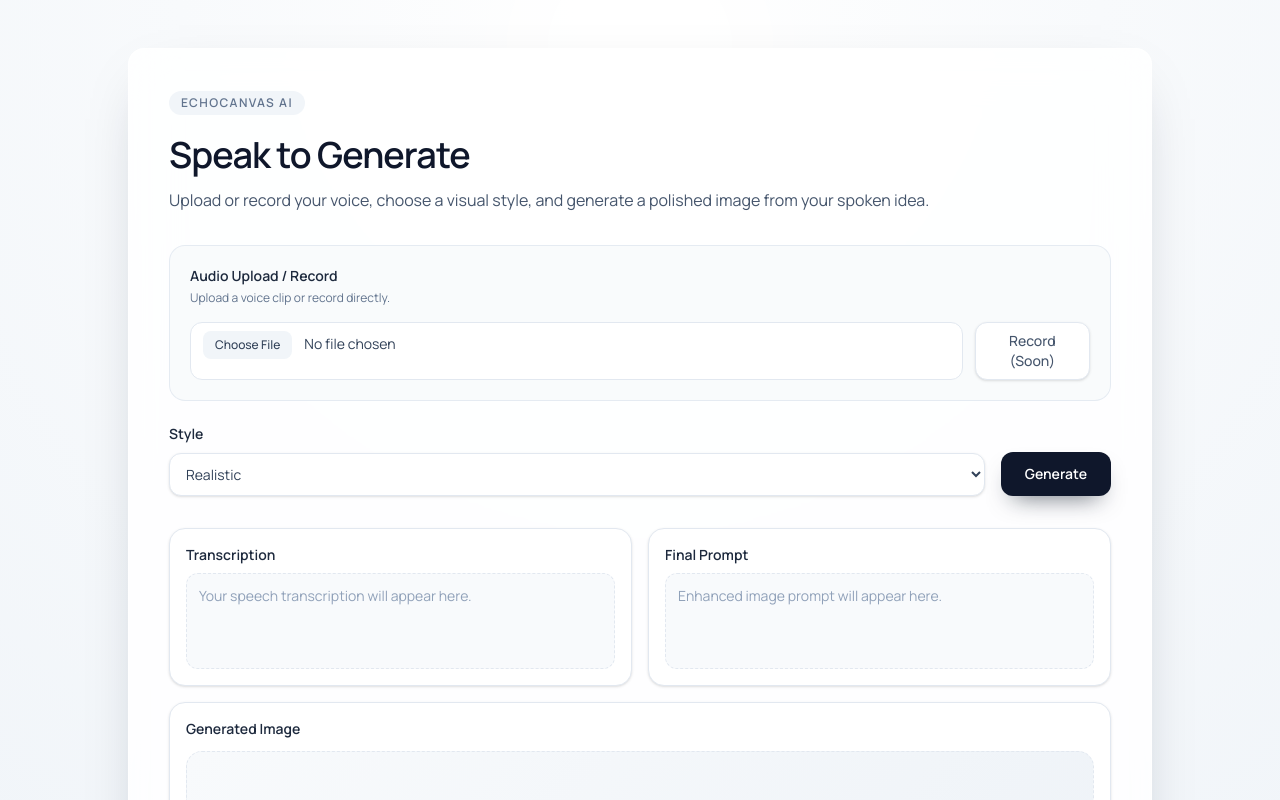
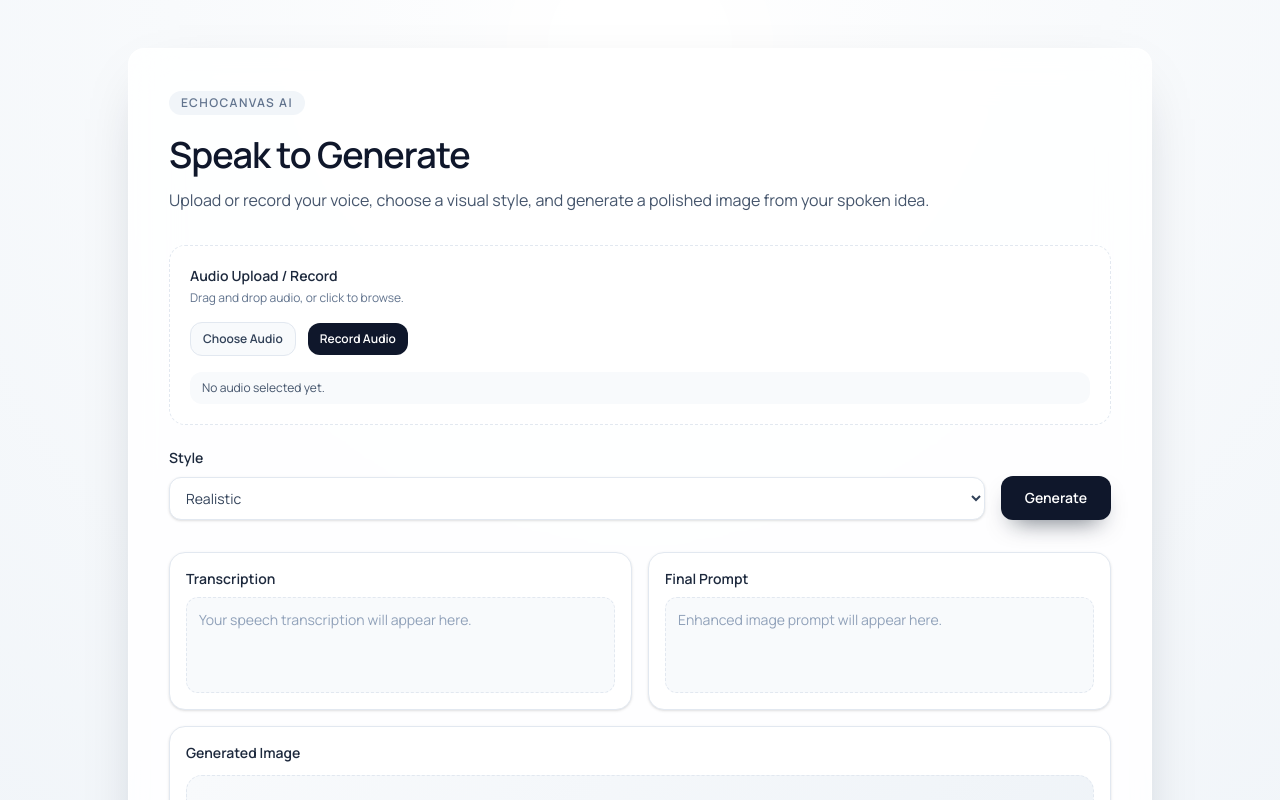
Before and after one commit to sarthaksinghaniya/EchoCanvas, a Next.js app in the folder speech_to_image_free/frontend/: page / in a window 1280 px wide. Shown: the top 800 px of the page. Built offline with nearby package versions, Linux system fonts and the light colour scheme.

Commit message:
Add reusable AudioInput component with upload and recording

```diff
--- /dev/null
+++ b/speech_to_image_free/frontend/components/AudioInput.tsx
@@ -0,0 +1,186 @@
+"use client";
+
+import { useId, useRef, useState } from "react";
+
+type AudioInputProps = {
+  value: File | null;
+  onChange: (file: File | null) => void;
+  className?: string;
+  allowRecording?: boolean;
+};
+
+export function AudioInput({
+  value,
+  onChange,
+  className,
+  allowRecording = true,
+}: AudioInputProps) {
+  const inputId = useId();
+  const fileInputRef = useRef<HTMLInputElement | null>(null);
+  const mediaRecorderRef = useRef<MediaRecorder | null>(null);
+  const streamRef = useRef<MediaStream | null>(null);
+  const chunksRef = useRef<Blob[]>([]);
+
+  const [isDragging, setIsDragging] = useState(false);
+  const [isRecording, setIsRecording] = useState(false);
+  const [error, setError] = useState<string | null>(null);
+
+  const selectFile = (file: File | null) => {
+    if (!file) {
+      onChange(null);
+      return;
+    }
+
+    if (!file.type.startsWith("audio/")) {
+      setError("Please select a valid audio file.");
+      return;
+    }
+
+    setError(null);
+    onChange(file);
+  };
+
+  const handleInputChange = (event: React.ChangeEvent<HTMLInputElement>) => {
+    const file = event.target.files?.[0] ?? null;
+    selectFile(file);
+  };
+
+  const handleDrop = (event: React.DragEvent<HTMLDivElement>) => {
+    event.preventDefault();
+    setIsDragging(false);
+    const file = event.dataTransfer.files?.[0] ?? null;
+    selectFile(file);
+  };
+
+  const stopStreamTracks = () => {
+    if (!streamRef.current) {
+      return;
+    }
+    for (const track of streamRef.current.getTracks()) {
+      track.stop();
+    }
+    streamRef.current = null;
+  };
+
+  const startRecording = async () => {
+    if (!allowRecording) {
+      return;
+    }
+
+    try {
+      setError(null);
+      const stream = await navigator.mediaDevices.getUserMedia({ audio: true });
+      const recorder = new MediaRecorder(stream);
+      chunksRef.current = [];
+      streamRef.current = stream;
+      mediaRecorderRef.current = recorder;
+
+      recorder.ondataavailable = (event) => {
+        if (event.data.size > 0) {
+          chunksRef.current.push(event.data);
+        }
+      };
+
+      recorder.onstop = () => {
+        const blob = new Blob(chunksRef.current, { type: "audio/webm" });
+        const recordedFile = new File([blob], "recording.webm", { type: blob.type });
+        selectFile(recordedFile);
+        stopStreamTracks();
+      };
+
+      recorder.start();
+      setIsRecording(true);
+    } catch {
+      setError("Microphone access denied or unavailable.");
+    }
+  };
+
+  const stopRecording = () => {
+    const recorder = mediaRecorderRef.current;
+    if (!recorder || recorder.state === "inactive") {
+      return;
+    }
+    recorder.stop();
+    mediaRecorderRef.current = null;
+    setIsRecording(false);
+  };
+
+  return (
+    <div className={className}>
+      <div
+        role="button"
+        tabIndex={0}
+        onClick={() => fileInputRef.current?.click()}
+        onKeyDown={(event) => {
+          if (event.key === "Enter" || event.key === " ") {
+            event.preventDefault();
+            fileInputRef.current?.click();
+          }
+        }}
+        onDragOver={(event) => {
+          event.preventDefault();
+          setIsDragging(true);
+        }}
+        onDragLeave={() => setIsDragging(false)}
+        onDrop={handleDrop}
+        className={`rounded-2xl border border-dashed bg-white p-5 transition ${
+          isDragging
+            ? "border-sky-400 shadow-[0_0_0_4px_rgba(56,189,248,0.15)]"
+            : "border-slate-200 hover:border-slate-300"
+        }`}
+      >
+        <input
+          ref={fileInputRef}
+          id={inputId}
+          type="file"
+          accept="audio/*"
+          className="hidden"
+          onChange={handleInputChange}
+        />
+
+        <p className="text-sm font-semibold text-slate-800">Audio Upload / Record</p>
+        <p className="mt-1 text-xs text-slate-500">
+          Drag and drop audio, or click to browse.
+        </p>
+
+        <div className="mt-4 flex flex-wrap items-center gap-3">
+          <button
+            type="button"
+            onClick={(event) => {
+              event.stopPropagation();
+              fileInputRef.current?.click();
+            }}
+            className="rounded-xl border border-slate-200 bg-slate-50 px-3 py-2 text-xs font-semibold text-slate-700 hover:bg-slate-100"
+          >
+            Choose Audio
+          </button>
+
+          {allowRecording ? (
+            <button
+              type="button"
+              onClick={(event) => {
+                event.stopPropagation();
+                if (isRecording) {
+                  stopRecording();
+                } else {
+                  void startRecording();
+                }
+              }}
+              className={`rounded-xl px-3 py-2 text-xs font-semibold text-white ${
+                isRecording ? "bg-rose-500 hover:bg-rose-600" : "bg-slate-900 hover:bg-slate-800"
+              }`}
+            >
+              {isRecording ? "Stop Recording" : "Record Audio"}
+            </button>
+          ) : null}
+        </div>
+
+        <p className="mt-4 truncate rounded-xl bg-slate-50 px-3 py-2 text-xs text-slate-600">
+          {value ? `Selected: ${value.name}` : "No audio selected yet."}
+        </p>
+
+        {error ? <p className="mt-2 text-xs text-rose-600">{error}</p> : null}
+      </div>
+    </div>
+  );
+}
--- a/speech_to_image_free/frontend/components/landing-card.tsx
+++ b/speech_to_image_free/frontend/components/landing-card.tsx
@@ -1,4 +1,12 @@
+"use client";
+
+import { useState } from "react";
+
+import { AudioInput } from "@/components/AudioInput";
+
 export function LandingCard() {
+  const [selectedAudio, setSelectedAudio] = useState<File | null>(null);
+
   return (
     <article className="rounded-2xl border border-white/80 bg-white/85 p-6 shadow-[0_20px_60px_-30px_rgba(15,23,42,0.35)] backdrop-blur-xl sm:p-8 lg:p-10">
       <p className="inline-flex rounded-xl bg-slate-100 px-3 py-1 text-xs font-semibold tracking-[0.12em] text-slate-500 uppercase">
@@ -15,23 +23,7 @@ export function LandingCard() {
       </p>
 
       <div className="mt-8 space-y-5">
-        <section className="rounded-2xl border border-slate-200/80 bg-slate-50/80 p-5">
-          <h2 className="text-sm font-semibold text-slate-800">Audio Upload / Record</h2>
-          <p className="mt-1 text-xs text-slate-500">Upload a voice clip or record directly.</p>
-          <div className="mt-4 flex flex-col gap-3 sm:flex-row">
-            <input
-              type="file"
-              accept="audio/*"
-              className="w-full rounded-xl border border-slate-200 bg-white px-3 py-2 text-sm text-slate-700 file:mr-3 file:rounded-lg file:border-0 file:bg-slate-100 file:px-3 file:py-1.5 file:text-xs file:font-medium file:text-slate-700 hover:file:bg-slate-200"
-            />
-            <button
-              type="button"
-              className="rounded-xl border border-slate-200 bg-white px-4 py-2 text-sm font-medium text-slate-600 shadow-sm"
-            >
-              Record (Soon)
-            </button>
-          </div>
-        </section>
+        <AudioInput value={selectedAudio} onChange={setSelectedAudio} />
 
         <section className="grid gap-4 sm:grid-cols-[1fr_auto] sm:items-end">
           <div>
```
